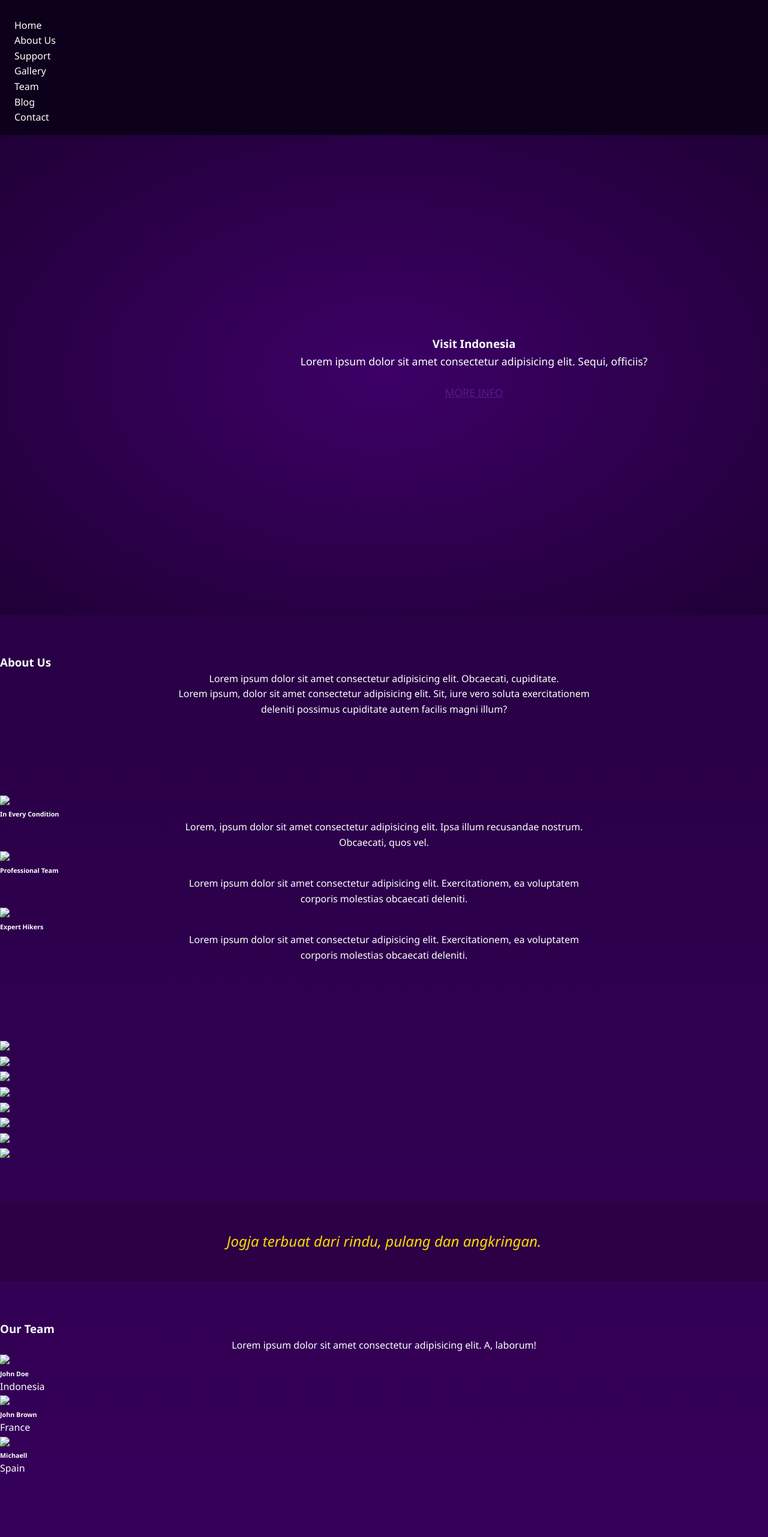
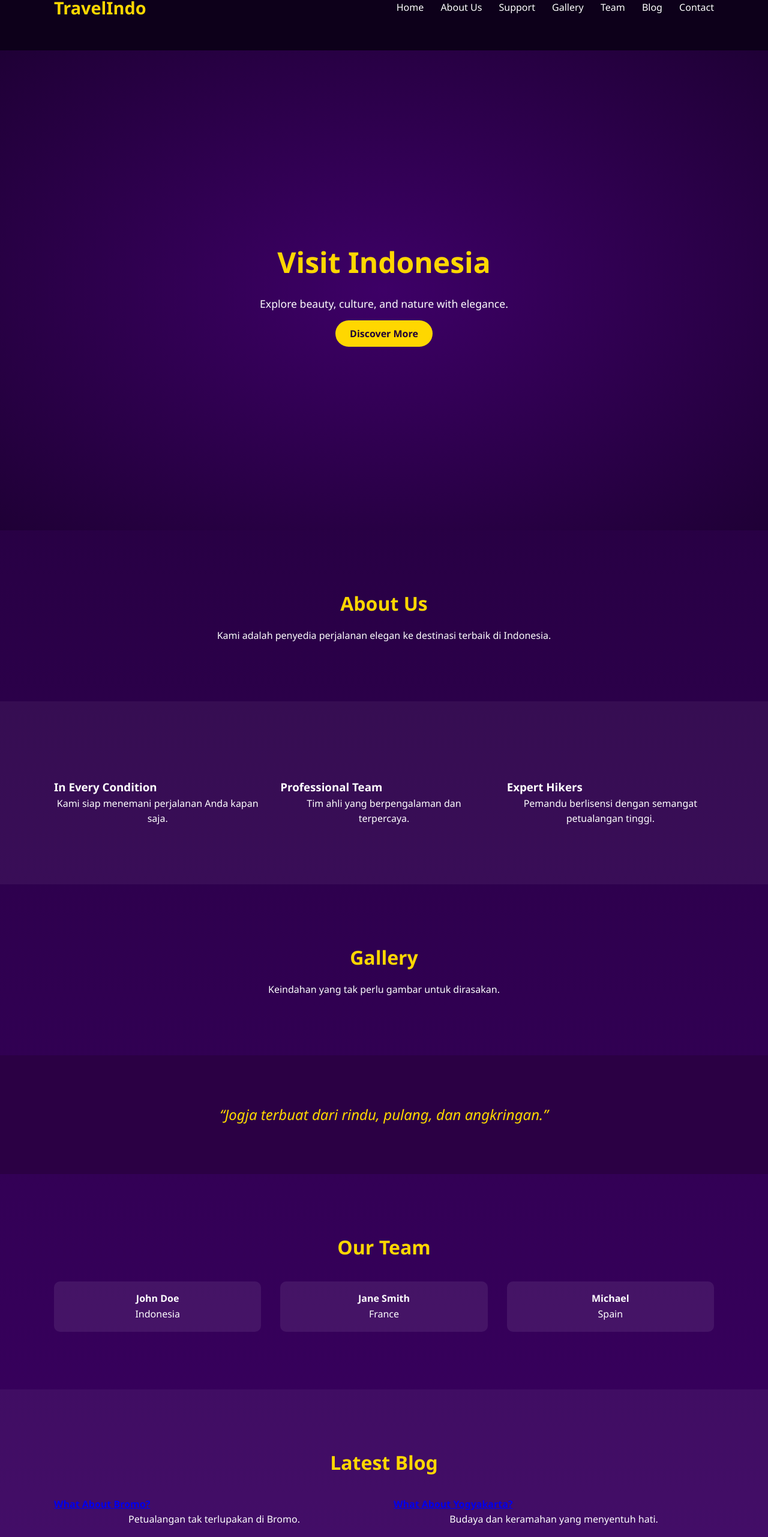
Before and after one commit to yudhas4njaya/SetiawanJayaUsaha, a plain HTML site: page index.html in a window 1280 px wide. Shown: the part 58-2620 px from the top of the page at 60% size. Drawn offline with nearby package versions, Linux system fonts and the light colour scheme; grey boxes are pictures that could not be loaded.

Commit message:
index.html

```diff
--- a/index.html
+++ b/index.html
@@ -4,214 +4,121 @@
     <meta charset="UTF-8" />
     <meta http-equiv="X-UA-Compatible" content="IE=edge" />
     <meta name="viewport" content="width=device-width, initial-scale=1.0" />
-    <title>Travel</title>
+    <title>Travel Elegan</title>
     <link rel="stylesheet" href="style.css" />
   </head>
   <body>
     <nav>
-      <div class="layar-dalam">
-        <div class="logo">
-          <a href=""><img src="asset/logo-white.png" class="putih" /></a>
-          <a href=""><img src="asset/logo-black.png" class="hitam" /></a>
-        </div>
+      <div class="container">
+        <div class="logo">TravelIndo</div>
         <div class="menu">
-          <a href="#" class="tombol-menu">
-            <span class="garis"></span>
-            <span class="garis"></span>
-            <span class="garis"></span>
-          </a>
-          <ul>
-            <li><a href="#home">Home</a></li>
-            <li><a href="#aboutus">About Us</a></li>
-            <li><a href="#support">Support</a></li>
-            <li><a href="#gallery">Gallery</a></li>
-            <li><a href="#team">Team</a></li>
-            <li><a href="#blog">Blog</a></li>
-            <li><a href="#contact">Contact</a></li>
-          </ul>
+          <a href="#">Home</a>
+          <a href="#aboutus">About Us</a>
+          <a href="#support">Support</a>
+          <a href="#gallery">Gallery</a>
+          <a href="#team">Team</a>
+          <a href="#blog">Blog</a>
+          <a href="#contact">Contact</a>
         </div>
       </div>
     </nav>
-    <div class="layar-penuh">
+
     <header id="home">
-        <div class="overlay"></div>
-        <video autoplay muted loop>
-          <source src="asset/video-indonesia.mp4" type="video/mp4" />
-        </video>
       <div class="intro">
-          <h3>Visit Indonesia</h3>
-          <p>
-            Lorem ipsum dolor sit amet consectetur adipisicing elit. Sequi,
-            officiis?
-          </p>
-          <p>
-            <a href="" class="tombol">MORE INFO</a>
+        <h1>Visit Indonesia</h1>
+        <p>Explore beauty, culture, and nature with elegance.</p>
+        <a href="#" class="btn">Discover More</a>
+      </div>
+    </header>
+
+    <main>
+      <section id="aboutus">
+        <div class="container">
+          <h2>About Us</h2>
+          <p class="desc">
+            Kami adalah penyedia perjalanan elegan ke destinasi terbaik di
+            Indonesia.
           </p>
         </div>
-      </header>
-      <main>
-        <section id="aboutus">
-          <div class="layar-dalam">
-            <h3>About Us</h3>
-            <p class="ringkasan">
-              Lorem ipsum dolor sit amet consectetur adipisicing elit.
-              Obcaecati, cupiditate.
-            </p>
-            <div class="konten-isi">
-              <p>
-                Lorem ipsum, dolor sit amet consectetur adipisicing elit. Sit,
-                iure vero soluta exercitationem deleniti possimus cupiditate
-                autem facilis magni illum?
-              </p>
+      </section>
+
+      <section id="support" class="highlight">
+        <div class="container grid">
+          <div>
+            <h3>In Every Condition</h3>
+            <p>Kami siap menemani perjalanan Anda kapan saja.</p>
+          </div>
+          <div>
+            <h3>Professional Team</h3>
+            <p>Tim ahli yang berpengalaman dan terpercaya.</p>
+          </div>
+          <div>
+            <h3>Expert Hikers</h3>
+            <p>Pemandu berlisensi dengan semangat petualangan tinggi.</p>
           </div>
         </div>
       </section>
-        <section class="abuabu" id="support">
-          <div class="layar-dalam support">
-            <div>
-              <img src="asset/matahari.png" />
-              <h6>In Every Condition</h6>
-              <p>
-                Lorem, ipsum dolor sit amet consectetur adipisicing elit. Ipsa
-                illum recusandae nostrum. Obcaecati, quos vel.
-              </p>
-            </div>
-            <div>
-              <img src="asset/tas.png" />
-              <h6>Professional Team</h6>
-              <p>
-                Lorem ipsum dolor sit amet consectetur adipisicing elit.
-                Exercitationem, ea voluptatem corporis molestias obcaecati
-                deleniti.
-              </p>
-            </div>
-            <div>
-              <img src="asset/kompas.png" />
-              <h6>Expert Hikers</h6>
-              <p>
-                Lorem ipsum dolor sit amet consectetur adipisicing elit.
-                Exercitationem, ea voluptatem corporis molestias obcaecati
-                deleniti.
-              </p>
-            </div>
+
+      <section id="gallery">
+        <div class="container">
+          <h2>Gallery</h2>
+          <p class="desc">Keindahan yang tak perlu gambar untuk dirasakan.</p>
         </div>
       </section>
-        <section id="gallery">
-          <div><img src="asset/foto1.jpg" /></div>
-          <div><img src="asset/foto2.jpg" /></div>
-          <div><img src="asset/foto3.jpg" /></div>
-          <div><img src="asset/foto4.jpg" /></div>
-          <div><img src="asset/foto5.jpg" /></div>
-          <div><img src="asset/foto6.jpg" /></div>
-          <div><img src="asset/foto7.jpg" /></div>
-          <div><img src="asset/foto8.jpg" /></div>
-        </section>
+
       <section class="quote">
-          <div class="layar-dalam">
-            <p>Jogja terbuat dari rindu, pulang dan angkringan.</p>
+        <div class="container">
+          <blockquote>“Jogja terbuat dari rindu, pulang, dan angkringan.”</blockquote>
         </div>
       </section>
+
       <section id="team">
-          <div class="layar-dalam">
-            <h3>Our Team</h3>
-            <p class="ringkasan">
-              Lorem ipsum dolor sit amet consectetur adipisicing elit. A,
-              laborum!
-            </p>
-            <div class="tim">
+        <div class="container">
+          <h2>Our Team</h2>
+          <div class="grid team">
             <div>
-                <img src="asset/tim1.jpg" />
-                <h6>John Doe</h6>
+              <h4>John Doe</h4>
               <span>Indonesia</span>
             </div>
             <div>
-                <img src="asset/tim2.jpg" />
-                <h6>John Brown</h6>
+              <h4>Jane Smith</h4>
               <span>France</span>
             </div>
             <div>
-                <img src="asset/tim3.jpg" />
-                <h6>Michaell</h6>
+              <h4>Michael</h4>
               <span>Spain</span>
             </div>
           </div>
         </div>
       </section>
-        <section class="abuabu" id="blog">
-          <div class="layar-dalam">
-            <h3>Lastest Blog</h3>
-            <p class="ringkasan">
-              Lorem ipsum dolor sit amet consectetur adipisicing elit. Sequi,
-              fugit.
-            </p>
-            <div class="blog">
-              <div class="area">
-                <div
-                  class="gambar"
-                  style="background-image: url('asset/blog1.jpg')"
-                ></div>
-                <div class="text">
-                  <article>
+
+      <section id="blog" class="highlight">
+        <div class="container">
+          <h2>Latest Blog</h2>
+          <div class="grid">
+            <div>
               <h4><a href="#">What About Bromo?</a></h4>
-                    <p>
-                      Lorem ipsum dolor sit amet consectetur adipisicing elit.
-                      Placeat, est omnis? Quas reprehenderit rem nesciunt.
-                    </p>
-                  </article>
+              <p>Petualangan tak terlupakan di Bromo.</p>
             </div>
-              </div>
-              <div class="area">
-                <div
-                  class="gambar"
-                  style="background-image: url('asset/blog2.jpg')"
-                ></div>
-                <div class="text">
-                  <article>
+            <div>
               <h4><a href="#">What About Yogyakarta?</a></h4>
-                    <p>
-                      Lorem ipsum dolor sit amet consectetur adipisicing elit.
-                      Placeat, est omnis? Quas reprehenderit rem nesciunt.
-                    </p>
-                  </article>
-                </div>
+              <p>Budaya dan keramahan yang menyentuh hati.</p>
             </div>
           </div>
         </div>
       </section>
     </main>
+
     <footer id="contact">
-        <div class="layar-dalam">
-          <div>
-            <h5>Info</h5>
-            Lorem ipsum dolor sit, amet consectetur adipisicing elit. Aperiam,
-            sunt?
+      <div class="container grid">
+        <div><h5>Info</h5><p>Informasi umum tentang layanan kami.</p></div>
+        <div><h5>Contact</h5><p>Email: info@travelindo.com</p></div>
+        <div><h5>Help</h5><p>Bantuan pelanggan 24/7.</p></div>
+        <div><h5>Sitemap</h5><p>Navigasi cepat situs.</p></div>
       </div>
-          <div>
-            <h5>Contact</h5>
-            Lorem ipsum dolor sit, amet consectetur adipisicing elit. Aperiam,
-            sunt?
-          </div>
-          <div>
-            <h5>Help</h5>
-            Lorem ipsum dolor sit, amet consectetur adipisicing elit. Aperiam,
-            sunt?
-          </div>
-          <div>
-            <h5>Sitemap</h5>
-            Lorem ipsum dolor sit, amet consectetur adipisicing elit. Aperiam,
-            sunt?
-          </div>
-        </div>
-        <div class="layar-dalam">
-          <div class="copyright">&copy; 2021 Travelling Indonesia</div>
+      <div class="container copyright">
+        &copy; 2025 Travel Indonesia. All Rights Reserved.
       </div>
     </footer>
-    </div>
-    <script
-      src="https://code.jquery.com/jquery-3.6.0.min.js"
-      integrity="sha256-/xUj+3OJU5yExlq6GSYGSHk7tPXikynS7ogEvDej/m4="
-      crossorigin="anonymous"
-    ></script>
-    <script src="javascript.js"></script>
   </body>
 </html>
```
Lines whose indentation alone changed are shown as unchanged.
